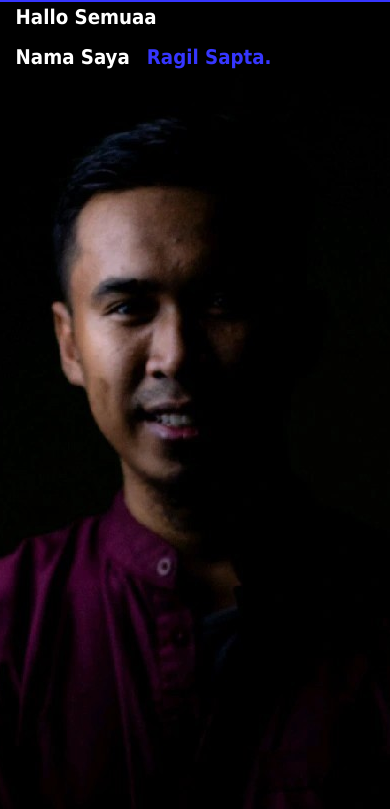
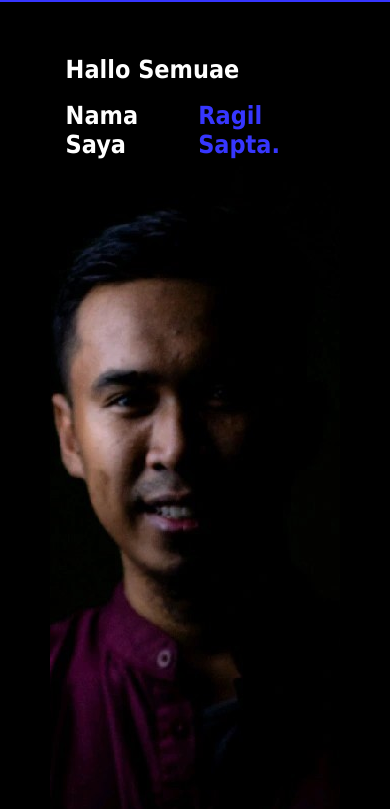
Before and after one commit to RagilSapta/portofolioragil, a plain HTML site: page index.html in a window 390 px wide. Shown: the part 35-844 px from the top of the page. Drawn offline with nearby package versions, Linux system fonts and the light colour scheme.

Commit message:
revisi terus

```diff
--- a/index.html
+++ b/index.html
@@ -40,14 +40,14 @@
     <!-- akhir navbar -->
 
     <!-- jumbo tron -->
-    <section id="home" class="jumbotron">
+    <section id="home" class="jumbotron" style="padding: 50px">
       <div class="container bold" style="padding-top: 40px; display: block">
         <div class="row justify-content-start">
           <div class="col-md-6" style="background-color: black; align-content: center">
             <div class="container" style="background-color: black">
               <div class="row mb-3" style="background-color: black">
                 <div class="col-md-12">
-                  <h2 class="bold hp">Hallo Semuaa</h2>
+                  <h2 class="bold hp">Hallo Semuae</h2>
                 </div>
               </div>
               <div class="" style="display: flex">
--- a/style.css
+++ b/style.css
@@ -52,6 +52,6 @@ body {
 /* mobile phone */
 @media (max-width: 576px) {
   .hp {
-    font-size: 65%;
+    font-size: 80%;
   }
 }
```
